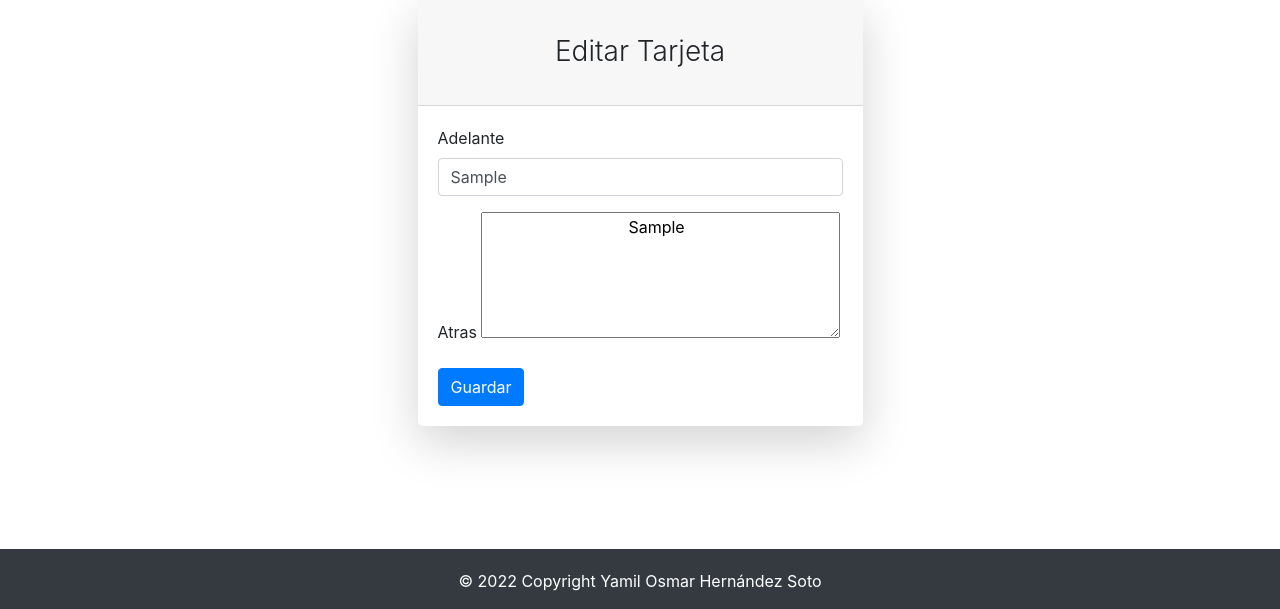
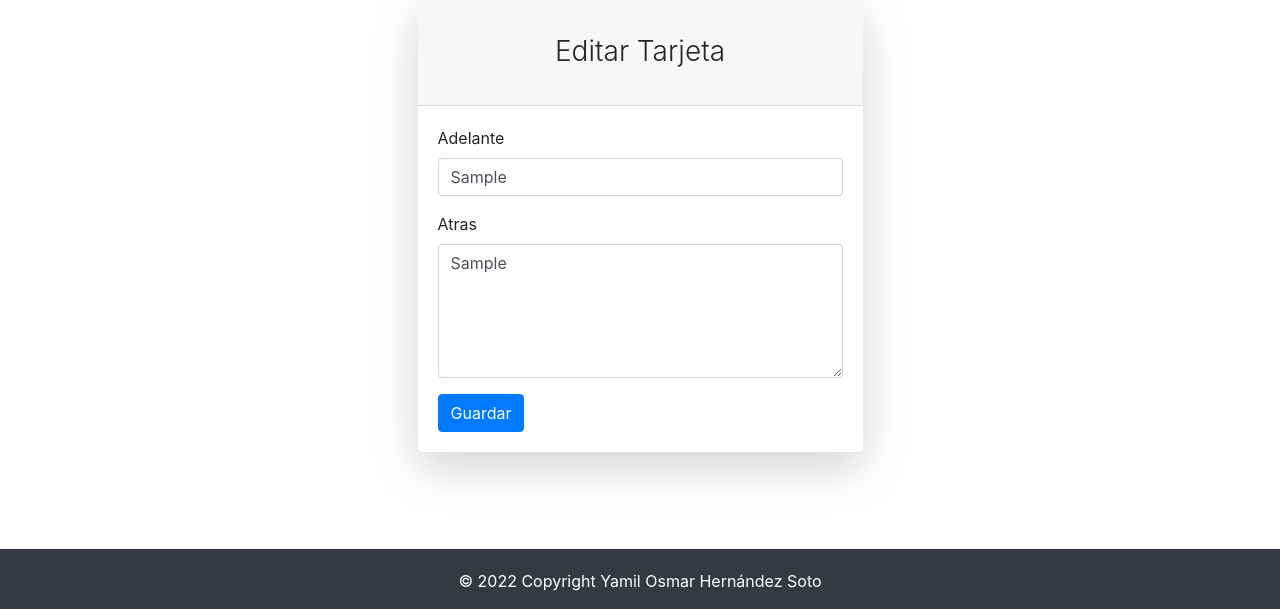
Before and after one commit to YOrHaS/UANE-flashcards, a Flask app: page /card/update/1 in a window 1280 px wide. Shown: the part 191-800 px from the top of the page. Run offline with Flask 3, Linux system fonts and the light colour scheme; the visitor is signed in with stand-in values (Sample User, id 1); tables that the repository leaves empty hold one stand-in row (values such as "Sample post").

Commit message:
Update update_card.html

```diff
--- a/flashcards/templates/tarjeta/update_card.html
+++ b/flashcards/templates/tarjeta/update_card.html
@@ -23,9 +23,7 @@
 
                       <div class="mb-3">
                             <label class="form-label"  for="atras">Atras</label>
-                            <textarea   name="atras" id="atras"  rows="5" cols="33" required>
-                                {{ tarjeta.atras }}
-                            </textarea>
+                            <textarea   class="form-control"  name="atras" id="atras"  rows="5" cols="33" required>{{ tarjeta.atras }}</textarea>
                         </div>
 
                         <input class="btn btn-primary" type="submit", value="Guardar">
```
